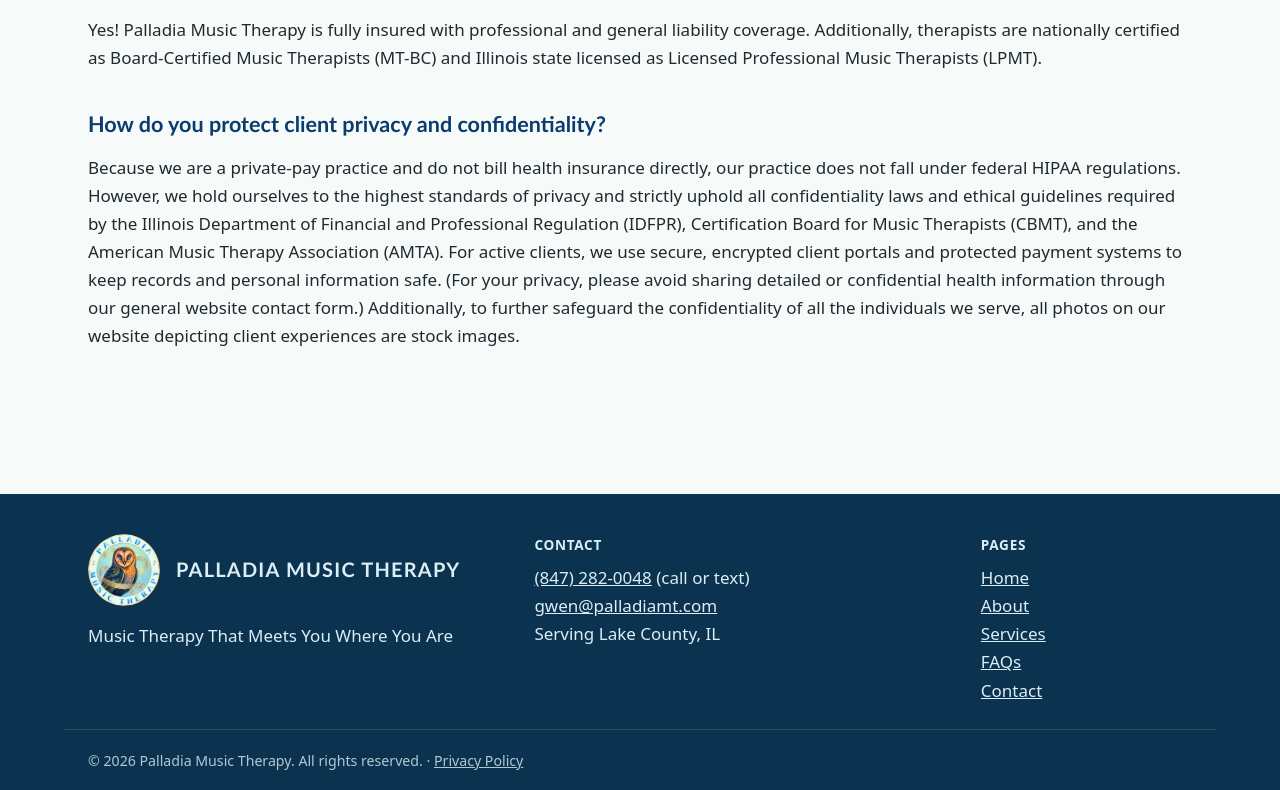
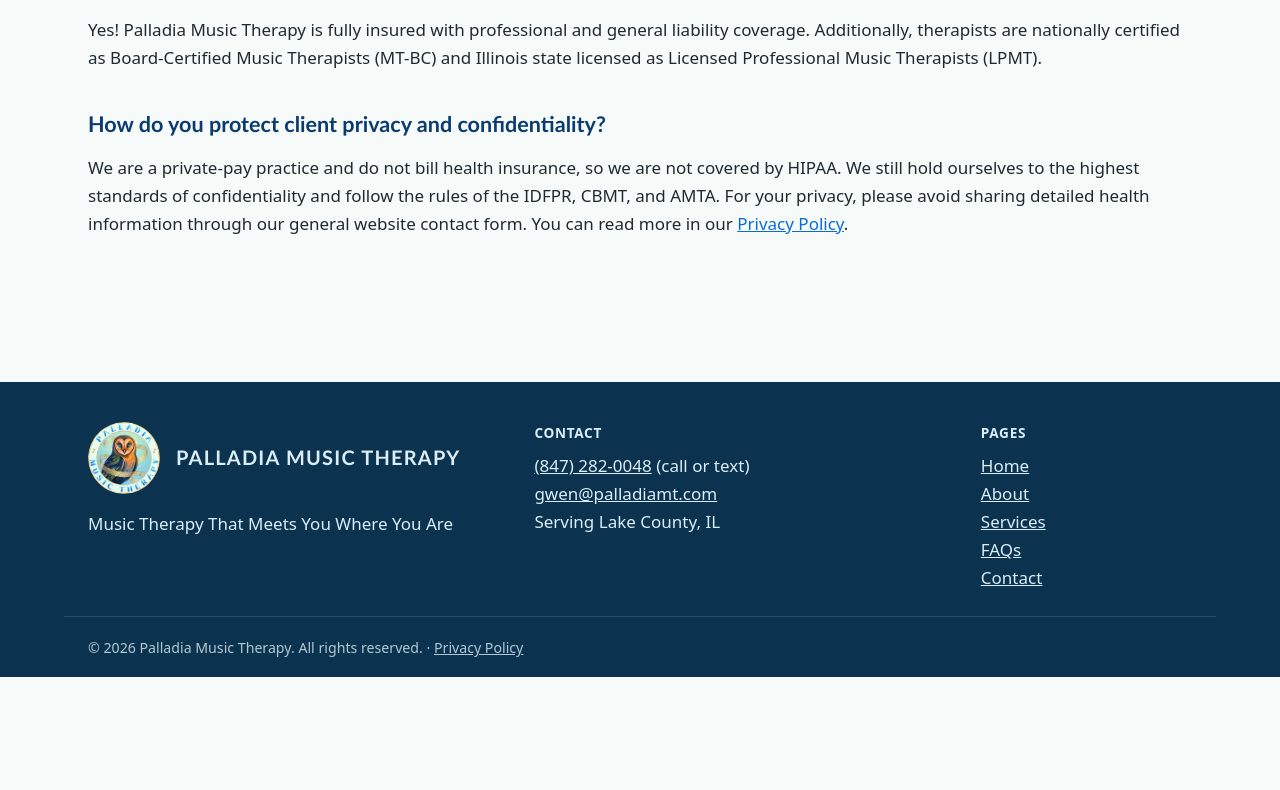
Before and after one commit to jbarber13/palladia, a SvelteKit app: page /faqs in a window 1280 px wide. Shown: the part 1249-2039 px from the top of the page. After the commit the page ends 1926 px from the top, so only its background shows below. Built offline with nearby package versions, Linux system fonts and the light colour scheme.

Commit message:
Shorten FAQ privacy answer and link to privacy policy

```diff
--- a/src/routes/faqs/+page.svelte
+++ b/src/routes/faqs/+page.svelte
@@ -1,4 +1,5 @@
 <script lang="ts">
+	import { resolve } from '$app/paths';
 	import { site } from '#lib/site.ts';
 	import Seo from '#lib/components/Seo.svelte';
 	import Hero from '#lib/components/Hero.svelte';
@@ -66,16 +67,11 @@
 
 		<h2>How do you protect client privacy and confidentiality?</h2>
 		<p>
-			Because we are a private-pay practice and do not bill health insurance directly, our practice
-			does not fall under federal HIPAA regulations. However, we hold ourselves to the highest
-			standards of privacy and strictly uphold all confidentiality laws and ethical guidelines
-			required by the Illinois Department of Financial and Professional Regulation (IDFPR),
-			Certification Board for Music Therapists (CBMT), and the American Music Therapy Association
-			(AMTA). For active clients, we use secure, encrypted client portals and protected payment
-			systems to keep records and personal information safe. (For your privacy, please avoid sharing
-			detailed or confidential health information through our general website contact form.)
-			Additionally, to further safeguard the confidentiality of all the individuals we serve, all
-			photos on our website depicting client experiences are stock images.
+			We are a private-pay practice and do not bill health insurance, so we are not covered by
+			HIPAA. We still hold ourselves to the highest standards of confidentiality and follow the
+			rules of the IDFPR, CBMT, and AMTA. For your privacy, please avoid sharing detailed health
+			information through our general website contact form. You can read more in our
+			<a href={resolve('/privacy')}>Privacy Policy</a>.
 		</p>
 	</div>
 </Section>
```
